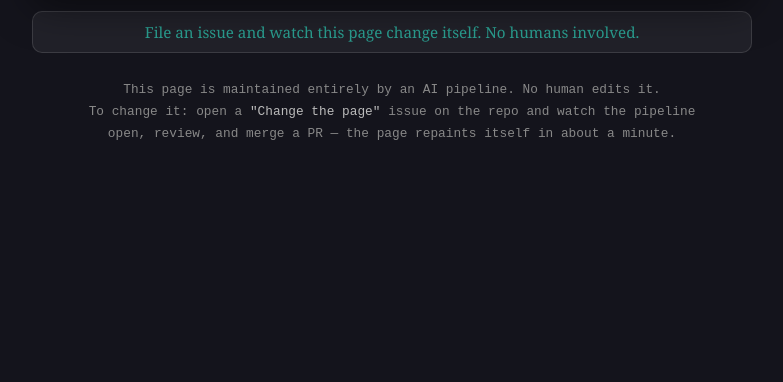
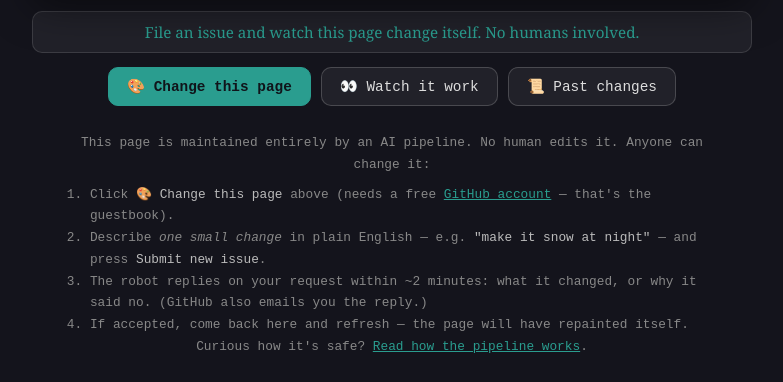
Before and after one commit to lirova/daki-playground, a website: page docs/index.html in a window 1280 px wide. Shown: the part 549-931 px from the top of the page, without its empty margins (248-1031 px from the left). Before the commit the page ends 800 px from the top, so only its background shows below. Drawn offline with Linux system fonts and the light colour scheme.

Commit message:
page: self-explaining funnel — change/watch/history buttons + non-dev step-by-step footer

```diff
--- a/docs/index.html
+++ b/docs/index.html
@@ -86,6 +86,31 @@
     text-align: center;
     color: var(--accent);
   }
+  #actions {
+    width: min(720px, 94vw);
+    margin-top: 14px;
+    display: flex;
+    gap: 10px;
+    justify-content: center;
+    flex-wrap: wrap;
+  }
+  #actions a {
+    text-decoration: none;
+    font-family: ui-monospace, monospace;
+    font-size: .9rem;
+    padding: 10px 18px;
+    border-radius: 10px;
+    border: 1px solid rgba(255,255,255,.18);
+    color: #ddd;
+    background: rgba(255,255,255,.06);
+  }
+  #actions a.primary {
+    background: var(--accent);
+    border-color: var(--accent);
+    color: #10141a;
+    font-weight: bold;
+  }
+  #actions a:hover { filter: brightness(1.15); }
   footer {
     margin-top: 26px;
     font-size: .8rem;
@@ -95,6 +120,13 @@
     font-family: ui-monospace, monospace;
     max-width: 640px;
   }
+  footer ol {
+    text-align: left;
+    display: inline-block;
+    margin: 8px 0 0 0;
+    padding-left: 1.4em;
+  }
+  footer a { color: var(--accent); }
   footer span.cmd { color: #bbb; }
 </style>
 </head>
@@ -103,10 +135,23 @@
   <div class="sub">issue &rarr; interpret &rarr; PR &rarr; CI &rarr; review &rarr; auto-merge &rarr; this page</div>
   <div id="stage"><div id="weather"></div><div id="ground"></div><div id="objects"></div></div>
   <div id="marquee"></div>
+  <div id="actions">
+    <a class="primary" href="https://github.com/lirova/daki-playground/issues/new?template=playground-request.yml">🎨 Change this page</a>
+    <a href="https://github.com/lirova/daki-playground/actions">👀 Watch it work</a>
+    <a href="https://github.com/lirova/daki-playground/pulls?q=is%3Apr+is%3Amerged">📜 Past changes</a>
+  </div>
   <footer>
-    This page is maintained entirely by an AI pipeline. No human edits it.<br>
-    To change it: open a <span class="cmd">"Change the page"</span> issue on the repo and watch the
-    pipeline open, review, and merge a PR — the page repaints itself in about a minute.
+    This page is maintained entirely by an AI pipeline. No human edits it. Anyone can change it:
+    <ol>
+      <li>Click <span class="cmd">🎨 Change this page</span> above (needs a free
+          <a href="https://github.com/signup">GitHub account</a> — that's the guestbook).</li>
+      <li>Describe <em>one small change</em> in plain English — e.g.
+          <span class="cmd">"make it snow at night"</span> — and press <span class="cmd">Submit new issue</span>.</li>
+      <li>The robot replies on your request within ~2 minutes: what it changed, or why it said no.
+          (GitHub also emails you the reply.)</li>
+      <li>If accepted, come back here and refresh — the page will have repainted itself.</li>
+    </ol>
+    Curious how it's safe? <a href="https://github.com/lirova/daki-playground#readme">Read how the pipeline works</a>.
   </footer>
 <script>
 "use strict";
```
